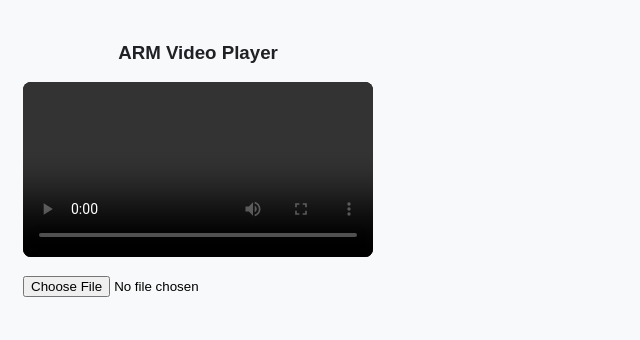
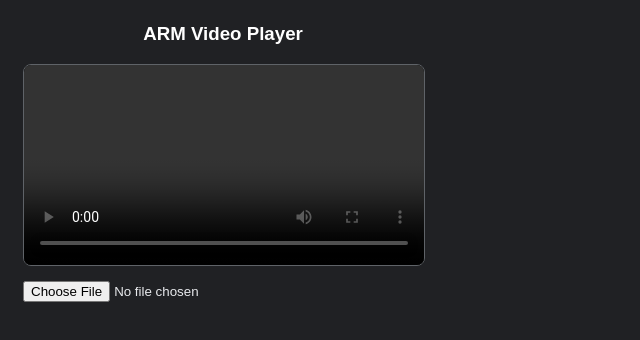
Before and after one commit to tomozopj/video-player-pro, a browser extension: page index.html in a window 1280 px wide. Shown: the whole page, without its empty margins (0-640 px from the left). Drawn offline with Linux system fonts and the light colour scheme.

Commit message:
Fix: ensure video element is visible and loads correctly

```diff
--- a/index.html
+++ b/index.html
@@ -3,10 +3,18 @@
 <head>
     <meta charset="UTF-8">
     <style>
-        body { width: 350px; padding: 15px; font-family: sans-serif; background: #f8f9fa; }
-        h3 { color: #202124; text-align: center; }
-        video { width: 100%; border-radius: 8px; background: #000; }
-        input { margin-top: 15px; width: 100%; cursor: pointer; }
+        body { width: 400px; padding: 15px; font-family: sans-serif; background: #202124; color: white; }
+        h3 { text-align: center; margin-top: 0; }
+        /* 動画プレイヤーの見た目を整える */
+        video {
+            width: 100%;
+            height: auto;
+            background: #000;
+            border: 1px solid #5f6368;
+            border-radius: 8px;
+            display: block; /* 確実に表示させる */
+        }
+        input { margin-top: 15px; width: 100%; color: #e8eaed; }
     </style>
 </head>
 <body>
--- a/script.js
+++ b/script.js
@@ -1,10 +1,15 @@
 document.getElementById('fileInput').addEventListener('change', function(e) {
     const file = e.target.files[0];
     if (file) {
+        // 動画ファイルのURLを作成
         const url = URL.createObjectURL(file);
         const player = document.getElementById('player');
+
+        // 動画をセットして再生
         player.src = url;
-        player.style.display = 'block'; // ウィンドウを表示させる
-        player.play();
+        player.load(); // 読み込み直し
+        player.play().catch(error => {
+            console.error("再生エラー:", error);
+        });
     }
 });
```
